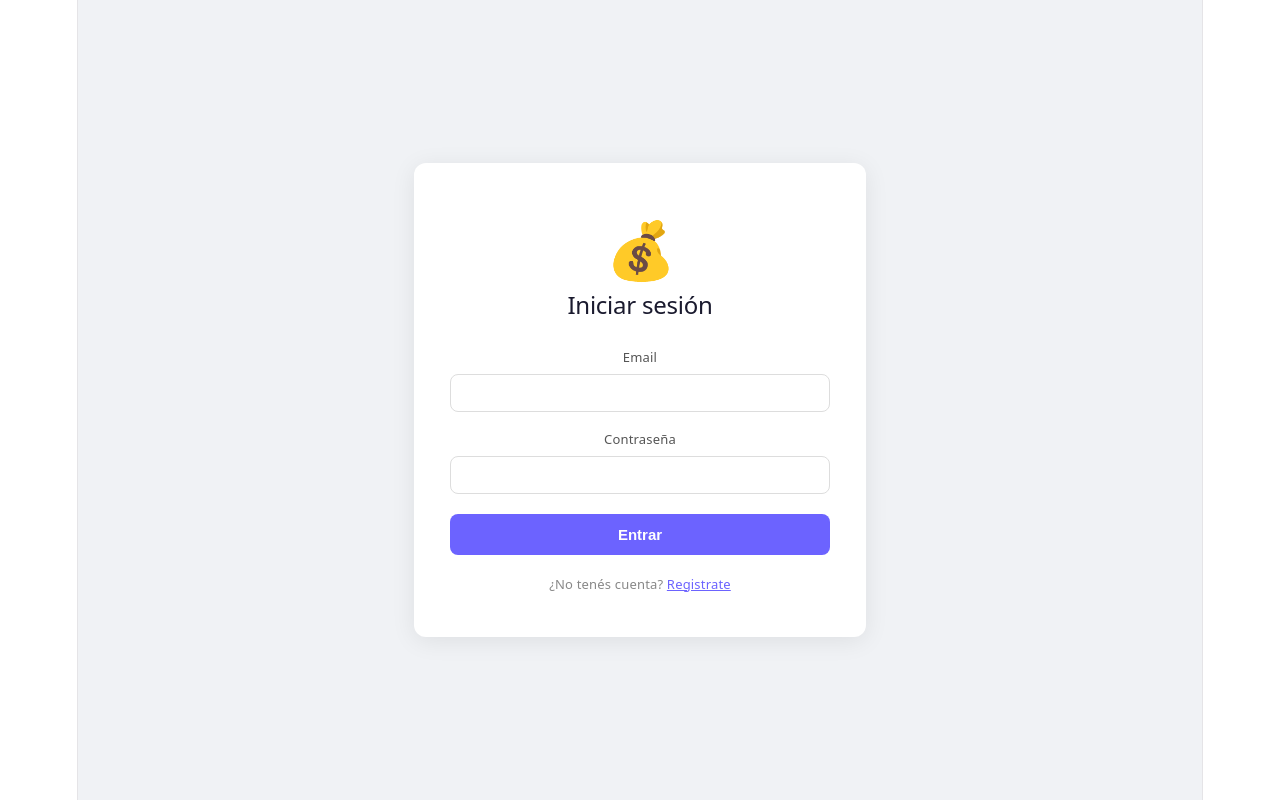
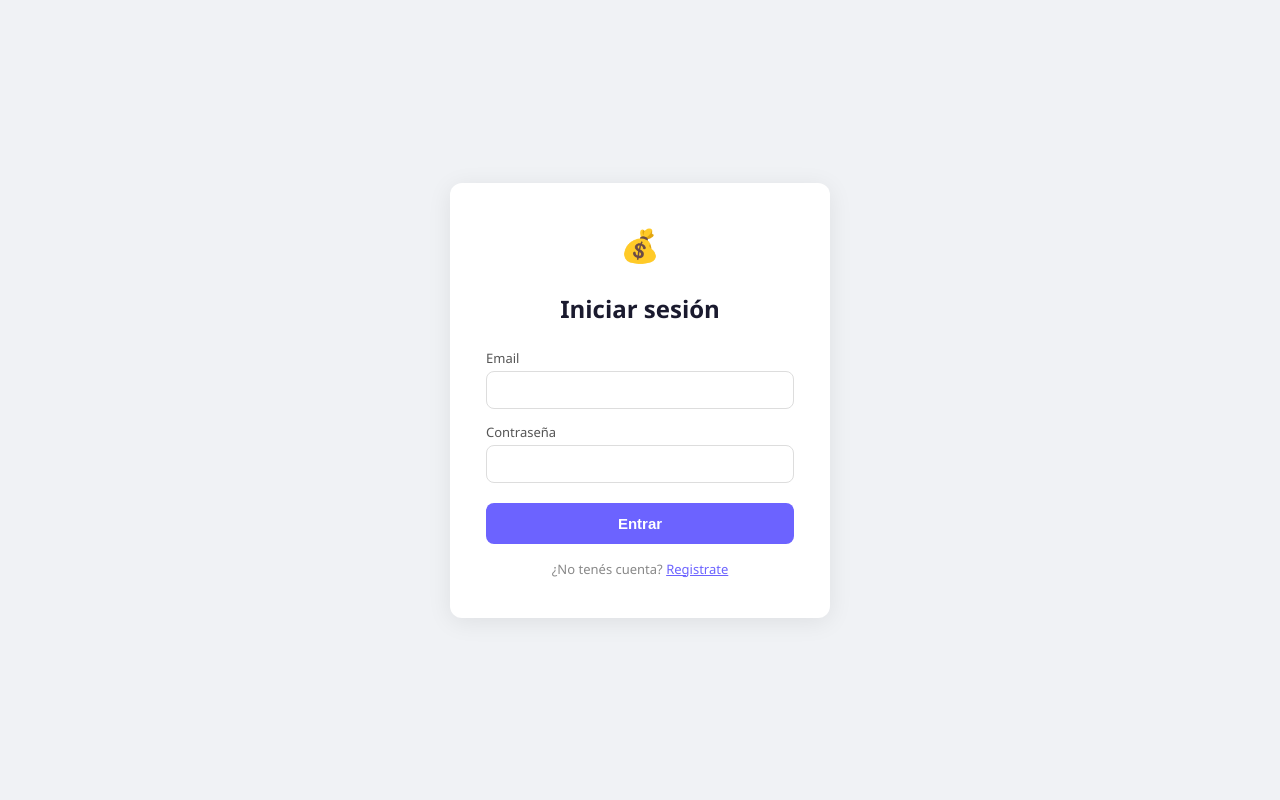
Before and after one commit to rober16/gastos-app, a React (Vite) app in the folder gastos-frontend/: page /login in a window 1280 px wide. Built offline with nearby package versions, Linux system fonts and the light colour scheme; no server answers.

Commit message:
Nuevos cambios en css

```diff
--- a/gastos-frontend/src/index.css
+++ b/gastos-frontend/src/index.css
@@ -1,4 +1,4 @@
-:root {
+/*:root {
   --text: #6b6375;
   --text-h: #08060d;
   --bg: #fff;
@@ -109,3 +109,28 @@ code {
   padding: 4px 8px;
   background: var(--code-bg);
 }
+*/
+*, *::before, *::after {
+  box-sizing: border-box;
+  margin: 0;
+  padding: 0;
+}
+
+html, body {
+  overflow-x: hidden;
+  width: 100%;
+  max-width: 100%;
+  position: relative;
+}
+
+body {
+  font-family: 'Segoe UI', system-ui, -apple-system, sans-serif;
+  background: #f0f2f8;
+  color: #1a1a2e;
+  -webkit-font-smoothing: antialiased;
+}
+
+#root {
+  overflow-x: hidden;
+  width: 100%;
+}
--- a/gastos-frontend/src/pages/DashboardPage.jsx
+++ b/gastos-frontend/src/pages/DashboardPage.jsx
@@ -19,6 +19,11 @@ const GLOBAL_CSS = `
   html { font-size: 16px; }
   body { font-family: 'Segoe UI', system-ui, -apple-system, sans-serif;
          background: #f0f2f8; color: #1a1a2e; }
+
+  html, body, #root {
+    overflow-x: hidden !important;
+    max-width: 100vw;
+  }
 
   .gapp-header {
     background: linear-gradient(135deg, #5b50e8 0%, #7c6ff7 100%);
```
